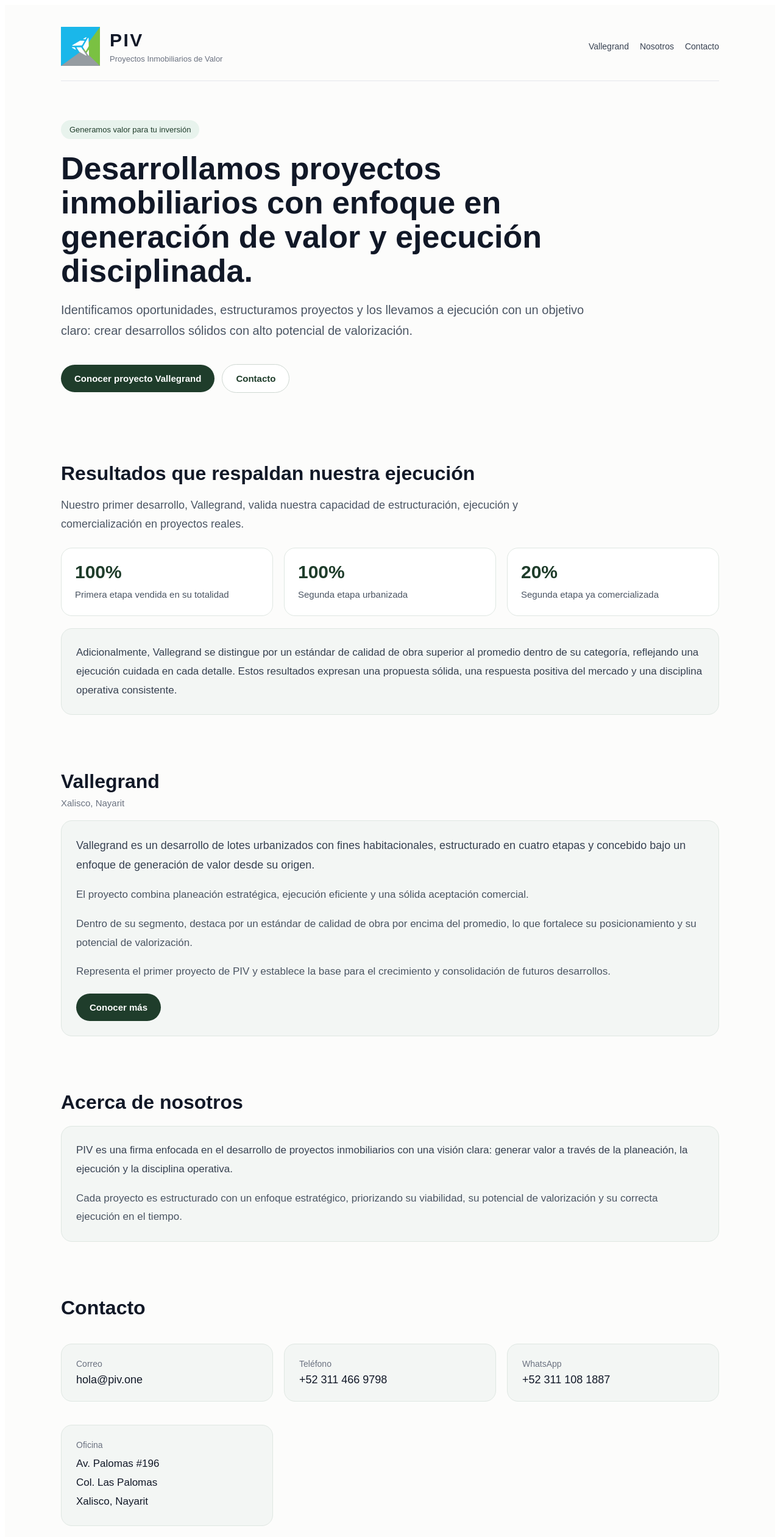
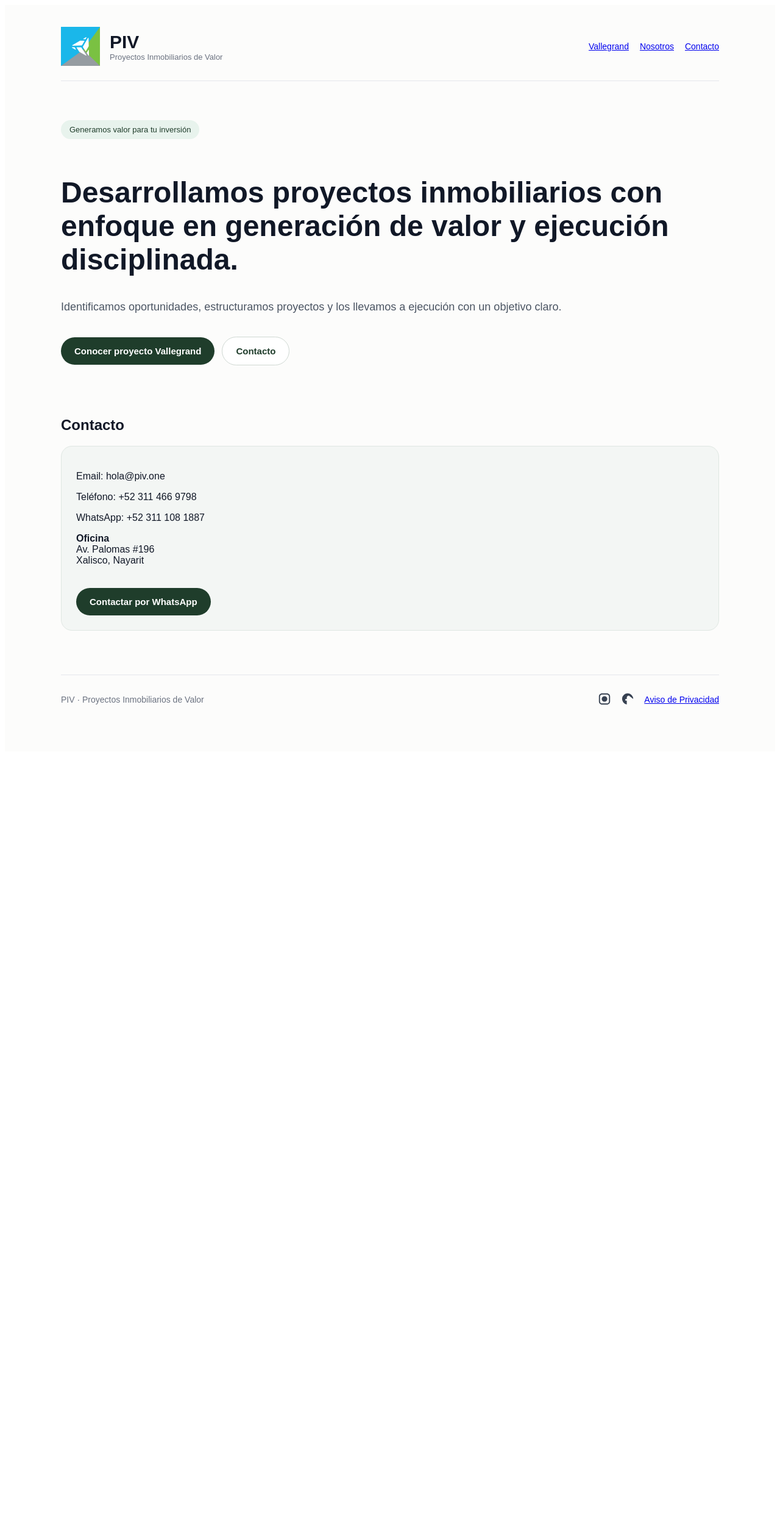
Before and after one commit to PIV1/PIV, a Next.js app: page / in a window 1280 px wide. Shown: the top 2520 px of the page at 61% size. After the commit the page ends 1240 px from the top, so only its background shows below. Built offline with nearby package versions, Linux system fonts and the light colour scheme.

Commit message:
Update index.js

```diff
--- a/pages/index.js
+++ b/pages/index.js
@@ -65,6 +65,7 @@ export default function Home() {
           padding: "36px 24px 72px",
         }}
       >
+        {/* HEADER */}
         <header
           style={{
             display: "flex",
@@ -76,73 +77,34 @@ export default function Home() {
             gap: "16px",
           }}
         >
-          <div
-            style={{
-              display: "flex",
-              alignItems: "center",
-              gap: "16px",
-            }}
-          >
+          <div style={{ display: "flex", alignItems: "center", gap: "16px" }}>
             <img
               src="/logo-piv.png"
               alt="Logotipo PIV"
-              style={{
-                width: "64px",
-                height: "64px",
-                objectFit: "contain",
-              }}
+              style={{ width: "64px", height: "64px", objectFit: "contain" }}
             />
 
             <div>
-              <div
-                style={{
-                  fontSize: "30px",
-                  fontWeight: "700",
-                  letterSpacing: "0.08em",
-                }}
-              >
-                PIV
-              </div>
-              <div
-                style={{
-                  fontSize: "13px",
-                  color: "#6b7280",
-                  marginTop: "6px",
-                }}
-              >
+              <div style={{ fontSize: "30px", fontWeight: "700" }}>PIV</div>
+              <div style={{ fontSize: "13px", color: "#6b7280" }}>
                 Proyectos Inmobiliarios de Valor
               </div>
             </div>
           </div>
 
-          <nav style={{ fontSize: "14px", color: "#374151" }}>
-            <a
-              href="#vallegrand"
-              style={{ marginRight: "18px", color: "#374151", textDecoration: "none" }}
-            >
+          <nav style={{ fontSize: "14px" }}>
+            <a href="#vallegrand" style={{ marginRight: "18px" }}>
               Vallegrand
             </a>
-            <a
-              href="#nosotros"
-              style={{ marginRight: "18px", color: "#374151", textDecoration: "none" }}
-            >
+            <a href="#nosotros" style={{ marginRight: "18px" }}>
               Nosotros
             </a>
-            <a
-              href="#contacto"
-              style={{ color: "#374151", textDecoration: "none" }}
-            >
-              Contacto
-            </a>
+            <a href="#contacto">Contacto</a>
           </nav>
         </header>
 
-        <section
-          style={{
-            paddingTop: "64px",
-            paddingBottom: "24px",
-          }}
-        >
+        {/* HERO */}
+        <section style={{ paddingTop: "64px" }}>
           <div
             style={{
               display: "inline-block",
@@ -157,31 +119,15 @@ export default function Home() {
             Generamos valor para tu inversión
           </div>
 
-          <h1
-            style={{
-              fontSize: "52px",
-              lineHeight: "1.08",
-              margin: "0 0 18px",
-              maxWidth: "900px",
-            }}
-          >
+          <h1 style={{ fontSize: "48px" }}>
             Desarrollamos proyectos inmobiliarios con enfoque en generación de valor y ejecución disciplinada.
           </h1>
 
-          <p
-            style={{
-              fontSize: "20px",
-              lineHeight: "1.7",
-              color: "#4b5563",
-              maxWidth: "860px",
-              margin: 0,
-            }}
-          >
-            Identificamos oportunidades, estructuramos proyectos y los llevamos a ejecución con un objetivo claro:
-            crear desarrollos sólidos con alto potencial de valorización.
+          <p style={{ fontSize: "18px", color: "#4b5563" }}>
+            Identificamos oportunidades, estructuramos proyectos y los llevamos a ejecución con un objetivo claro.
           </p>
 
-          <div style={{ marginTop: "18px" }}>
+          <div>
             <a
               href="https://www.vallegrand.com"
               target="_blank"
@@ -197,186 +143,33 @@ export default function Home() {
           </div>
         </section>
 
-        <section style={sectionStyle}>
-          <h2 style={{ fontSize: "32px", marginBottom: "10px" }}>
-            Resultados que respaldan nuestra ejecución
-          </h2>
-          <p
-            style={{
-              fontSize: "18px",
-              lineHeight: "1.7",
-              color: "#4b5563",
-              maxWidth: "860px",
-            }}
-          >
-            Nuestro primer desarrollo, Vallegrand, valida nuestra capacidad de estructuración, ejecución y
-            comercialización en proyectos reales.
-          </p>
-
-          <div
-            style={{
-              display: "flex",
-              flexWrap: "wrap",
-              gap: "18px",
-              marginTop: "24px",
-            }}
-          >
-            <div style={statStyle}>
-              <div
-                style={{
-                  fontSize: "30px",
-                  fontWeight: "700",
-                  marginBottom: "8px",
-                  color: "#1f3d2b",
-                }}
-              >
-                100%
-              </div>
-              <div style={{ fontSize: "15px", color: "#4b5563", lineHeight: "1.6" }}>
-                Primera etapa vendida en su totalidad
-              </div>
-            </div>
-
-            <div style={statStyle}>
-              <div
-                style={{
-                  fontSize: "30px",
-                  fontWeight: "700",
-                  marginBottom: "8px",
-                  color: "#1f3d2b",
-                }}
-              >
-                100%
-              </div>
-              <div style={{ fontSize: "15px", color: "#4b5563", lineHeight: "1.6" }}>
-                Segunda etapa urbanizada
-              </div>
-            </div>
-
-            <div style={statStyle}>
-              <div
-                style={{
-                  fontSize: "30px",
-                  fontWeight: "700",
-                  marginBottom: "8px",
-                  color: "#1f3d2b",
-                }}
-              >
-                20%
-              </div>
-              <div style={{ fontSize: "15px", color: "#4b5563", lineHeight: "1.6" }}>
-                Segunda etapa ya comercializada
-              </div>
-            </div>
-          </div>
+        {/* CONTACTO */}
+        <section id="contacto" style={sectionStyle}>
+          <h2>Contacto</h2>
 
           <div style={cardStyle}>
-            <p style={{ margin: 0, fontSize: "17px", lineHeight: "1.8", color: "#374151" }}>
-              Adicionalmente, Vallegrand se distingue por un estándar de calidad de obra superior al promedio dentro
-              de su categoría, reflejando una ejecución cuidada en cada detalle. Estos resultados expresan una
-              propuesta sólida, una respuesta positiva del mercado y una disciplina operativa consistente.
-            </p>
-          </div>
-        </section>
+            <p>Email: hola@piv.one</p>
+            <p>Teléfono: +52 311 466 9798</p>
+            <p>WhatsApp: +52 311 108 1887</p>
 
-        <section id="vallegrand" style={sectionStyle}>
-          <h2 style={{ fontSize: "32px", marginBottom: "8px" }}>Vallegrand</h2>
-          <p style={{ fontSize: "15px", color: "#6b7280", marginTop: 0 }}>Xalisco, Nayarit</p>
-
-          <div style={cardStyle}>
-            <p style={{ fontSize: "18px", lineHeight: "1.8", color: "#374151", marginTop: 0 }}>
-              Vallegrand es un desarrollo de lotes urbanizados con fines habitacionales, estructurado en cuatro etapas
-              y concebido bajo un enfoque de generación de valor desde su origen.
-            </p>
-
-            <p style={{ fontSize: "17px", lineHeight: "1.8", color: "#4b5563" }}>
-              El proyecto combina planeación estratégica, ejecución eficiente y una sólida aceptación comercial.
-            </p>
-
-            <p style={{ fontSize: "17px", lineHeight: "1.8", color: "#4b5563" }}>
-              Dentro de su segmento, destaca por un estándar de calidad de obra por encima del promedio, lo que
-              fortalece su posicionamiento y su potencial de valorización.
-            </p>
-
-            <p style={{ fontSize: "17px", lineHeight: "1.8", color: "#4b5563", marginBottom: 0 }}>
-              Representa el primer proyecto de PIV y establece la base para el crecimiento y consolidación de futuros
-              desarrollos.
+            <p>
+              <strong>Oficina</strong><br />
+              Av. Palomas #196<br />
+              Xalisco, Nayarit
             </p>
 
             <a
-              href="https://www.vallegrand.com"
+              href={whatsappLink}
               target="_blank"
               rel="noreferrer"
               style={buttonPrimary}
             >
-              Conocer más
+              Contactar por WhatsApp
             </a>
           </div>
         </section>
 
-        <section id="nosotros" style={sectionStyle}>
-          <h2 style={{ fontSize: "32px", marginBottom: "10px" }}>Acerca de nosotros</h2>
-          <div style={cardStyle}>
-            <p style={{ fontSize: "17px", lineHeight: "1.8", color: "#374151", marginTop: 0 }}>
-              PIV es una firma enfocada en el desarrollo de proyectos inmobiliarios con una visión clara: generar valor
-              a través de la planeación, la ejecución y la disciplina operativa.
-            </p>
-
-            <p style={{ fontSize: "17px", lineHeight: "1.8", color: "#4b5563", marginBottom: 0 }}>
-              Cada proyecto es estructurado con un enfoque estratégico, priorizando su viabilidad, su potencial de
-              valorización y su correcta ejecución en el tiempo.
-            </p>
-          </div>
-        </section>
-
-        <section id="contacto" style={sectionStyle}>
-          <h2 style={{ fontSize: "32px", marginBottom: "10px" }}>Contacto</h2>
-
-          <div
-            style={{
-              display: "grid",
-              gridTemplateColumns: "repeat(auto-fit, minmax(260px, 1fr))",
-              gap: "18px",
-              marginTop: "20px",
-            }}
-          >
-            <div style={cardStyle}>
-              <div style={{ fontSize: "14px", color: "#6b7280", marginBottom: "8px" }}>Correo</div>
-              <div style={{ fontSize: "18px", color: "#111827" }}>hola@piv.one</div>
-            </div>
-
-            <div style={cardStyle}>
-              <div style={{ fontSize: "14px", color: "#6b7280", marginBottom: "8px" }}>Teléfono</div>
-              <div style={{ fontSize: "18px", color: "#111827" }}>+52 311 466 9798</div>
-            </div>
-
-            <div style={cardStyle}>
-              <div style={{ fontSize: "14px", color: "#6b7280", marginBottom: "8px" }}>WhatsApp</div>
-              <div style={{ fontSize: "18px", color: "#111827" }}>+52 311 108 1887</div>
-            </div>
-
-            <div style={cardStyle}>
-              <div style={{ fontSize: "14px", color: "#6b7280", marginBottom: "8px" }}>Oficina</div>
-              <div style={{ fontSize: "17px", lineHeight: "1.8", color: "#111827" }}>
-                Av. Palomas #196
-                <br />
-                Col. Las Palomas
-                <br />
-                Xalisco, Nayarit
-              </div>
-            </div>
-          </div>
-
-          <a
-            href={whatsappLink}
-            target="_blank"
-            rel="noreferrer"
-            style={buttonPrimary}
-          >
-            Contactar por WhatsApp
-          </a>
-        </section>
-
+        {/* FOOTER */}
         <footer
           style={{
             marginTop: "72px",
@@ -393,31 +186,30 @@ export default function Home() {
         >
           <div>PIV · Proyectos Inmobiliarios de Valor</div>
 
-          <div style={{ display: "flex", gap: "16px" }}>
+          <div style={{ display: "flex", gap: "16px", alignItems: "center" }}>
+            {/* Instagram */}
             <a
               href="https://www.instagram.com/piv.tepic/"
               target="_blank"
               rel="noreferrer"
-              style={{ textDecoration: "none", color: "#374151" }}
             >
-              Instagram
+              <svg width="22" height="22" fill="#374151" viewBox="0 0 24 24">
+                <path d="M7.75 2h8.5C19.44 2 22 4.56 22 7.75v8.5C22 19.44 19.44 22 16.25 22h-8.5C4.56 22 2 19.44 2 16.25v-8.5C2 4.56 4.56 2 7.75 2zm0 2C5.68 4 4 5.68 4 7.75v8.5C4 18.32 5.68 20 7.75 20h8.5c2.07 0 3.75-1.68 3.75-3.75v-8.5C20 5.68 18.32 4 16.25 4h-8.5zM12 7a5 5 0 110 10 5 5 0 010-10z"/>
+              </svg>
             </a>
 
+            {/* Facebook */}
             <a
               href="https://www.facebook.com/PIVTepic?locale=es_LA"
               target="_blank"
               rel="noreferrer"
-              style={{ textDecoration: "none", color: "#374151" }}
             >
-              Facebook
+              <svg width="22" height="22" fill="#374151" viewBox="0 0 24 24">
+                <path d="M22 12a10 10 0 10-11.56 9.88v-6.99H7.9V12h2.54V9.8c0-2.5 1.49-3.88 3.77-3.88z"/>
+              </svg>
             </a>
 
-            <a
-              href="/privacidad"
-              style={{ textDecoration: "none", color: "#374151" }}
-            >
-              Aviso de Privacidad
-            </a>
+            <a href="/privacidad">Aviso de Privacidad</a>
           </div>
         </footer>
       </div>
```
